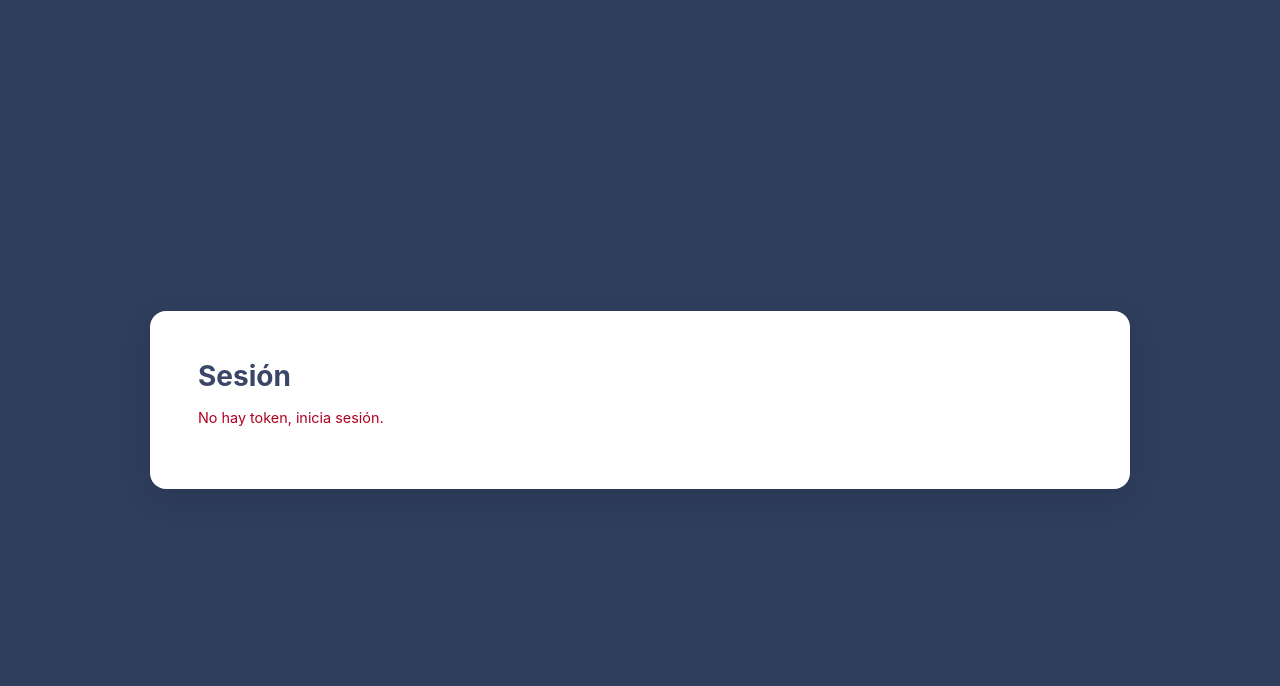
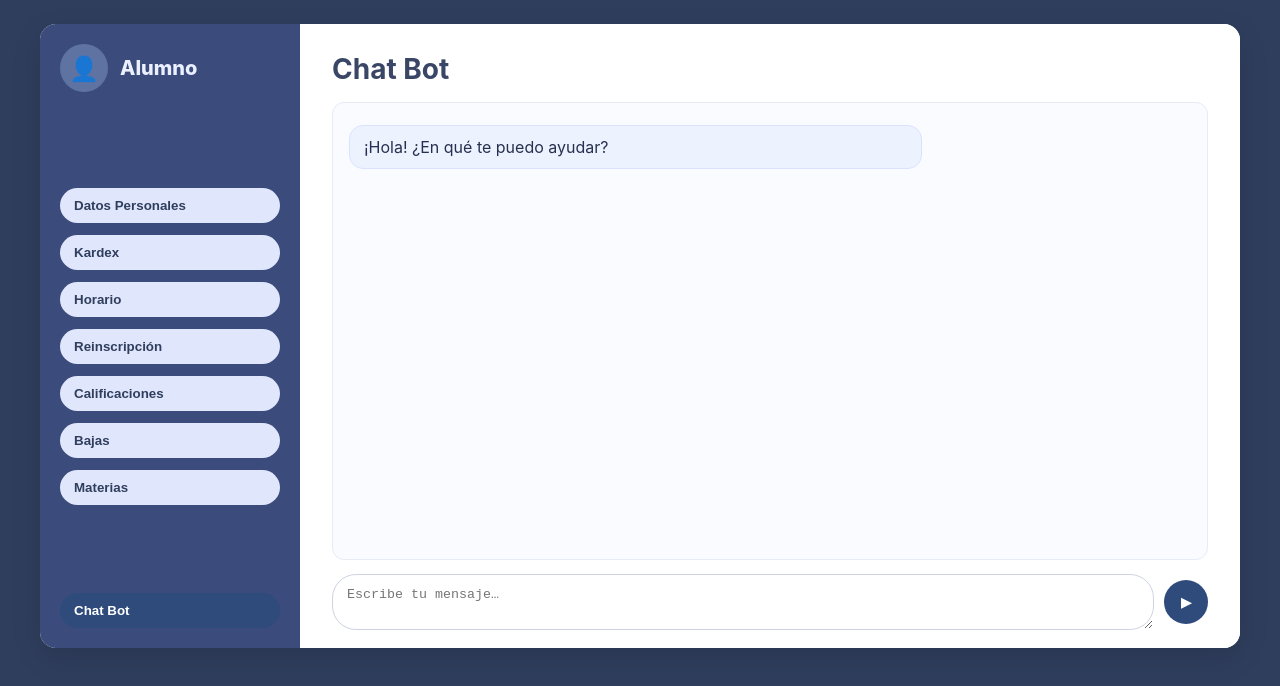
Before and after one commit to KiwiSpidy3000/ISSI_6BM2, a React (Vite) app in the folder front/: page /me in a window 1280 px wide. Shown: the top 686 px of the page. Built offline with nearby package versions, Linux system fonts and the light colour scheme.

Commit message:
pantalla sesion

```diff
--- a/front/src/App.jsx
+++ b/front/src/App.jsx
@@ -1,14 +1,14 @@
 import { Routes, Route, Navigate } from 'react-router-dom'
 import Landing from './pages/Landing.jsx'
 import Login from './pages/Login.jsx'
-import Me from './pages/Me.jsx'
+import Alumno from './pages/Alumno.jsx'   // <- cambia aquí
 
 export default function App(){
   return (
     <Routes>
       <Route path="/" element={<Landing/>}/>
       <Route path="/login" element={<Login/>}/>
-      <Route path="/me" element={<Me/>}/>
+      <Route path="/me" element={<Alumno/>}/>   {/* antes era <Me/> */}
       <Route path="*" element={<Navigate to="/" replace/>}/>
     </Routes>
   )
--- a/front/src/index.css
+++ b/front/src/index.css
@@ -24,3 +24,54 @@ a{color:inherit;text-decoration:none}
   .card,.formCard{grid-template-columns:1fr}
   .right,.formRight{height:220px}
 }
+
+
+/* ---- Dashboard Alumno ---- */
+.dashboard{
+  width:min(1200px,96vw);
+  height:min(78vh,800px);
+  margin:24px auto;
+  background:#fff;
+  border-radius:16px;
+  box-shadow:0 10px 30px rgba(0,0,0,.12);
+  display:grid;
+  grid-template-columns:260px 1fr;
+  overflow:hidden;
+}
+.sb{
+  background:#3a4b7c;
+  color:#eaf0ff;
+  display:flex; flex-direction:column; justify-content:space-between;
+  padding:20px;
+}
+.sb-header{display:flex; align-items:center; gap:12px; margin-bottom:8px}
+.avatar{width:48px;height:48px;border-radius:50%;background:#5f73a2;display:flex;align-items:center;justify-content:center;font-size:24px}
+.sb-title{font-weight:800; font-size:20px}
+.sb-nav,.sb-bottom{display:grid; gap:12px}
+.pill{
+  background:#e0e6fb; color:#2f3e5d; border:none; border-radius:24px;
+  padding:10px 14px; text-align:left; font-weight:600; cursor:pointer;
+}
+.pill.active{background:#2f4b7c; color:#fff}
+.main{padding:28px 32px; background:#fff}
+.chat{display:flex; flex-direction:column; height:calc(100% - 40px); gap:14px}
+.chat-scroll{
+  flex:1; border:1px solid #e6ebf6; border-radius:12px; padding:16px;
+  background:#fafbff; overflow:auto;
+}
+.msg{max-width:68%; padding:10px 14px; border-radius:14px; margin:6px 0; line-height:1.4}
+.msg.bot{background:#edf2ff; color:#27314f; border:1px solid #dae2ff}
+.msg.user{background:#e9f7f3; color:#124d3e; border:1px solid #cceee4; margin-left:auto}
+.chat-input{display:flex; gap:10px; align-items:center}
+.chat-input textarea{
+  flex:1; min-height:46px; max-height:120px; resize:vertical;
+  padding:12px 14px; border:1px solid #cdd3e1; border-radius:24px; outline:none
+}
+.send{
+  width:44px;height:44px;border:none;border-radius:50%;
+  background:#2f4b7c; color:#fff; font-weight:700; cursor:pointer;
+}
+@media (max-width:900px){
+  .dashboard{grid-template-columns:1fr}
+  .sb{display:none}
+}
--- /dev/null
+++ b/front/src/pages/Alumno.jsx
@@ -0,0 +1,100 @@
+import { useEffect, useRef, useState } from 'react'
+
+const API = import.meta.env.VITE_API_URL || 'http://localhost:3000'
+
+export default function Alumno(){
+  // estado del chat
+  const [messages, setMessages] = useState([
+    { from:'bot', text:'¡Hola! ¿En qué te puedo ayudar?' }
+  ])
+  const [text, setText] = useState('')
+  const [sending, setSending] = useState(false)
+  const endRef = useRef(null)
+
+  // autoscroll al final
+  useEffect(()=>{ endRef.current?.scrollIntoView({behavior:'smooth'}) }, [messages])
+
+  async function sendMessage(){
+    const clean = text.trim()
+    if(!clean || sending) return
+    setSending(true)
+    setMessages(prev => [...prev, {from:'user', text: clean}])
+    setText('')
+
+    try{
+      const token = localStorage.getItem('access_token') || ''
+      const res = await fetch(`${API}/ai/chat`, {
+        method:'POST',
+        headers:{ 'Content-Type':'application/json', ...(token? {Authorization:`Bearer ${token}`} : {}) },
+        body: JSON.stringify({ message: clean })
+      })
+      const data = await res.json()
+      const reply = data?.reply || 'Hubo un problema al obtener respuesta.'
+      setMessages(prev => [...prev, {from:'bot', text: reply}])
+    }catch(err){
+      setMessages(prev => [...prev, {from:'bot', text:'AI service unavailable.'}])
+    }finally{
+      setSending(false)
+    }
+  }
+
+  function onKey(e){
+    if(e.key === 'Enter' && !e.shiftKey){
+      e.preventDefault()
+      sendMessage()
+    }
+  }
+
+  return (
+    <div className="dashboard">
+      {/* Sidebar */}
+      <aside className="sb">
+        <div className="sb-header">
+          <div className="avatar" aria-hidden="true">👤</div>
+          <div className="sb-title">Alumno</div>
+        </div>
+        <nav className="sb-nav">
+          <button className="pill">Datos Personales</button>
+          <button className="pill">Kardex</button>
+          <button className="pill">Horario</button>
+          <button className="pill">Reinscripción</button>
+          <button className="pill">Calificaciones</button>
+          <button className="pill">Bajas</button>
+          <button className="pill">Materias</button>
+        </nav>
+        <div className="sb-bottom">
+          <button className="pill active">Chat Bot</button>
+        </div>
+      </aside>
+
+      {/* Main */}
+      <main className="main">
+        <h2 className="h2">Chat Bot</h2>
+
+        <section className="chat">
+          <div className="chat-scroll">
+            {messages.map((m, i)=>(
+              <div key={i} className={`msg ${m.from}`}>
+                {m.text}
+              </div>
+            ))}
+            <div ref={endRef} />
+          </div>
+
+          <div className="chat-input">
+            <textarea
+              value={text}
+              onChange={e=>setText(e.target.value)}
+              onKeyDown={onKey}
+              placeholder="Escribe tu mensaje…"
+              disabled={sending}
+            />
+            <button className="send" onClick={sendMessage} disabled={sending} title="Enviar">
+              ▶
+            </button>
+          </div>
+        </section>
+      </main>
+    </div>
+  )
+}
```
Also changed, not shown: 2 other files (tests, documents, lock files or other folders).
